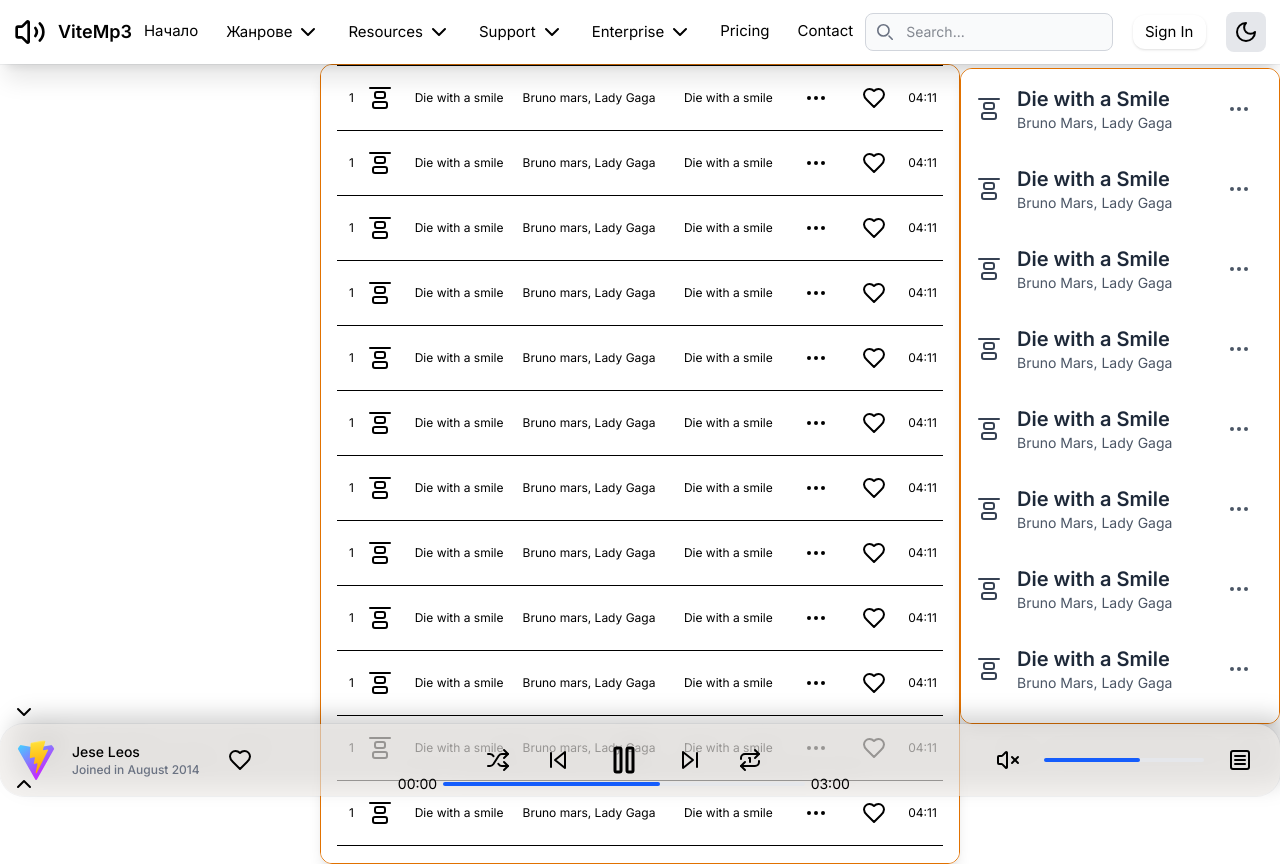
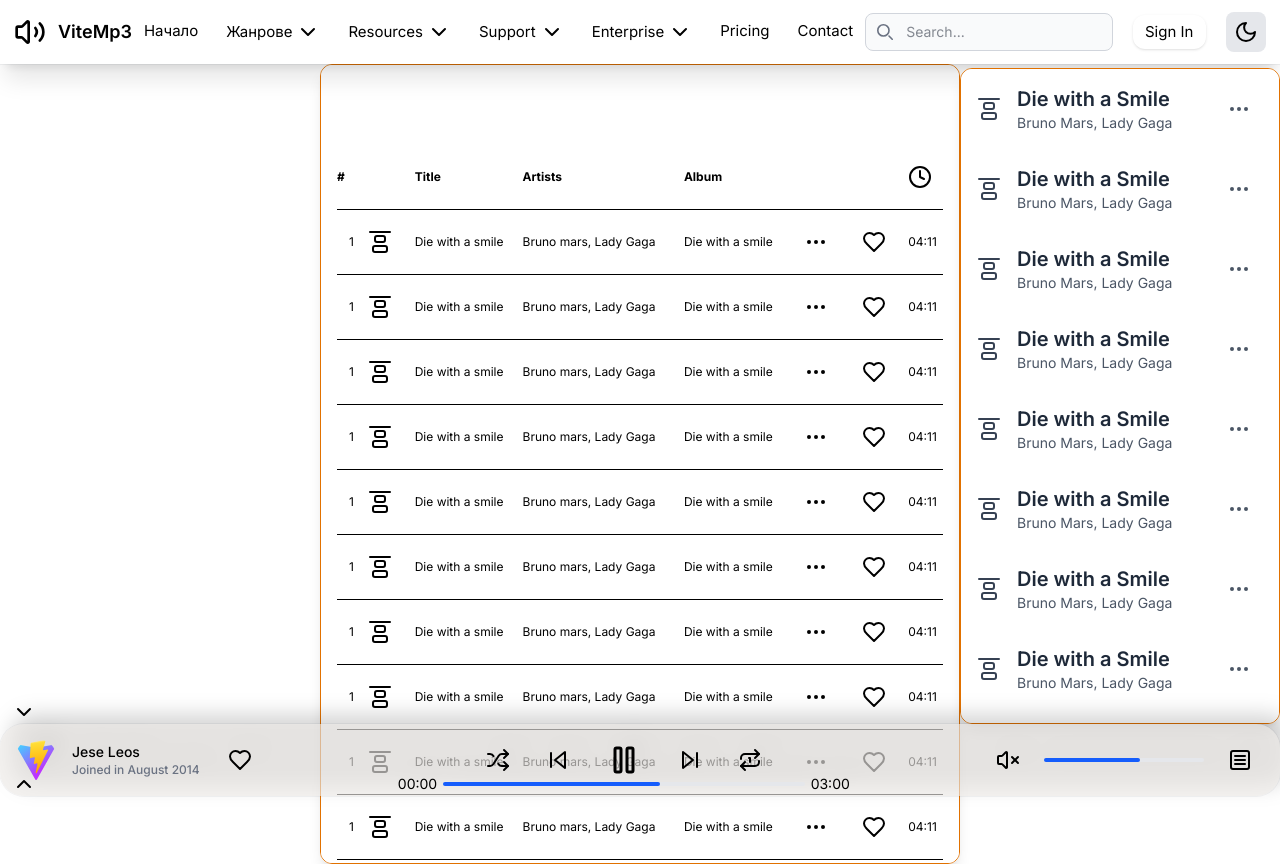
Before and after one commit to MDimidov/ViteMp3, a React (Vite) app: page / in a window 1280 px wide. Built offline with nearby package versions, Linux system fonts and the light colour scheme.

Commit message:
Update Hero & Songs

```diff
--- a/index.html
+++ b/index.html
@@ -1,5 +1,5 @@
 <!doctype html>
-<html lang="en" class="h-full bg-white">
+<html lang="en" class="h-full dark:bg-black">
   <head>
     <meta charset="UTF-8" />
     <link rel="icon" type="image/svg+xml" href="/vite.svg" />
@@ -7,7 +7,7 @@
     <!-- <link href="/src/index.css" rel="stylesheet"> -->
     <title>Vite + React</title>
   </head>
-  <body>
+  <body class="dark:bg-black">
     <div id="root"></div>
     <script type="module" src="/src/main.jsx"></script>
   </body>
--- a/src/components/Hero/Hero.jsx
+++ b/src/components/Hero/Hero.jsx
@@ -4,10 +4,10 @@
 
 export default function Hero() {
     return (
-        <div className="--drop-shadow-3xl-hero mb-40 bg-(--bg-light-hero) dark:bg-(--bg-dark-hero) w-1/2 m-auto flex -z-1 items-center justify-between px-2 sm:px-4 md:px-6 rounded-xl shadow-lg border-amber-600 border max-h-[calc(100vh)] overflow-x-hidden overflow-y-auto scrollable-container">
+        <div className="--drop-shadow-3xl-hero mb-40 bg-(--bg-light-hero) dark:bg-(--bg-dark-hero) w-1/2 m-auto -z-1 items-center px-2 sm:px-4 md:px-6 rounded-xl shadow-lg border-amber-600 border max-h-[calc(100vh)] overflow-x-hidden overflow-y-auto scrollable-container pb-60">
             <Songs />
 
-            {/* <Footer /> */}
+            <Footer />
         </div>
     )
 }
--- a/src/components/Songs/Songs.jsx
+++ b/src/components/Songs/Songs.jsx
@@ -3,7 +3,7 @@
 
 export default function Songs() {
     return (
-        <div className="w-full">
+        <div className="w-full mt-20 mb-20">
             <table className="w-full text-xs text-left ">
                 <thead className="text-xs">
                     <tr className="py-7 ">
@@ -48,7 +48,6 @@
                     <SongItem />
                     <SongItem />
                 </tbody>
-                <div className="h-200px block">n</div>
             </table>
 
         </div>
```
